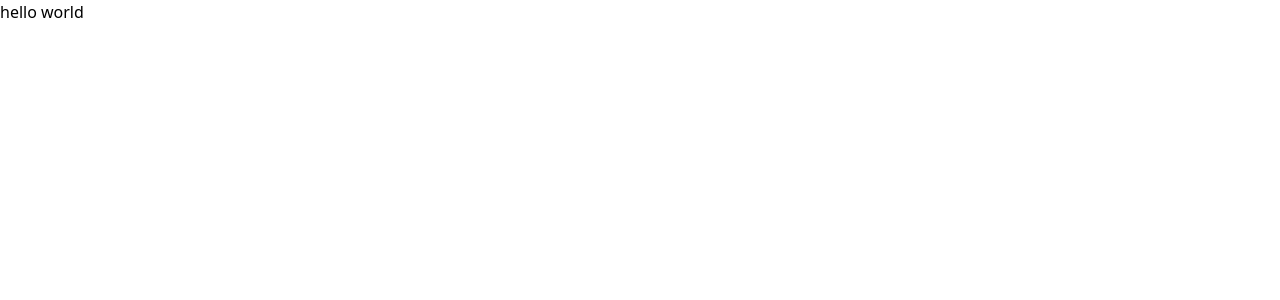
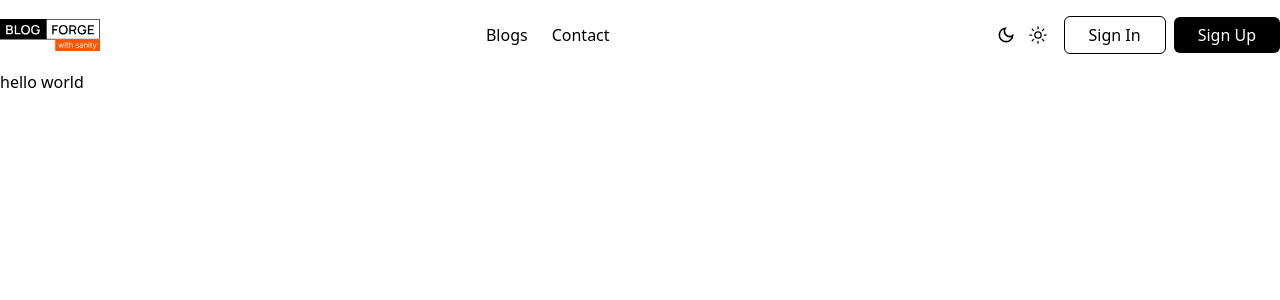
Before and after one commit to Ahmed-Hossam1/blog-app-, a Next.js app: page / in a window 1280 px wide. Shown: the top 300 px of the page. Built offline with nearby package versions, Linux system fonts and the light colour scheme.

Commit message:
start making navbar

```diff
--- a/package.json
+++ b/package.json
@@ -11,7 +11,8 @@
   "dependencies": {
     "next": "16.1.1",
     "react": "19.2.3",
-    "react-dom": "19.2.3"
+    "react-dom": "19.2.3",
+    "react-icons": "^5.5.0"
   },
   "devDependencies": {
     "@tailwindcss/postcss": "^4",
--- a/src/app/layout.tsx
+++ b/src/app/layout.tsx
@@ -28,6 +28,7 @@ export default function RootLayout({
       <body
         className={`${geistSans.variable} } ${geistMono.variable} antialiased`}
       >
+        <Navbar />
         {children}
       </body>
     </html>
--- a/src/app/page.tsx
+++ b/src/app/page.tsx
@@ -1,3 +1,5 @@
+import Button from "@/components/Button";
+
 export default async function Home() {
-  return <div>hello world </div>;
+  return <div>hello world  </div>;
 }
--- /dev/null
+++ b/src/components/Button.tsx
@@ -0,0 +1,24 @@
+import { ButtonHTMLAttributes, ReactNode } from "react";
+
+interface ButtonProps extends ButtonHTMLAttributes<HTMLButtonElement> {
+  className?: string;
+  children: ReactNode;
+  bgColor?: string;
+}
+const Button = ({
+  className,
+  children,
+  bgColor = "none",
+  ...res
+}: ButtonProps) => {
+  return (
+    <button
+      className={`rounded-md  cursor-pointer  ${className}  ${bgColor} `}
+      {...res}
+    >
+      {children}
+    </button>
+  );
+};
+
+export default Button;
--- a/src/components/Navbar.tsx
+++ b/src/components/Navbar.tsx
@@ -1,51 +1,60 @@
 import Image from "next/image";
 import Link from "next/link";
+import { IoSunnyOutline } from "react-icons/io5";
+import { MdOutlineDarkMode } from "react-icons/md";
+import { CiSearch } from "react-icons/ci";
+import { FaBarsStaggered } from "react-icons/fa6";
+import Button from "./Button";
+
 const Navbar = () => {
+  const links = ["blogs", "contact"];
+
   return (
-    <nav className="bg-gray-200  w-full z-20 top-0 start-0 border-b border-default">
-      <div className="max-w-7xl flex flex-wrap items-center justify-between mx-auto p-4">
-        <Link
-          href={"/"}
-          className="flex items-center space-x-3 rtl:space-x-reverse"
-        >
-          <Image
-            src="https://flowbite.com/docs/images/logo.svg"
-            alt="Flowbite Logo"
-            width={30}
-            height={30}
-          />
-          <span className="self-center text-xl text-heading font-semibold whitespace-nowrap">
-            Flowbite
-          </span>
+    <nav className="py-4">
+      <div className="container mx-auto flex items-center justify-between">
+        {/* Logo */}
+        <Link href="/" className="flex items-center">
+          <Image src="/logo.svg" width={100} height={100} alt="logo" />
         </Link>
-        <button
-          data-collapse-toggle="navbar-default"
-          type="button"
-          className="inline-flex items-center p-2 w-10 h-10 justify-center text-sm text-body rounded-base md:hidden hover:bg-neutral-secondary-soft hover:text-heading focus:outline-none focus:ring-2 focus:ring-neutral-tertiary"
-          aria-controls="navbar-default"
-          aria-expanded="false"
-        >
-          <span className="sr-only">Open main menu</span>
-        </button>
-        <div className="hidden w-full md:block md:w-auto" id="navbar-default">
-          <ul className="font-medium flex flex-col p-4 md:p-0 mt-4 border border-default rounded-base bg-neutral-secondary-soft md:flex-row md:space-x-8 rtl:space-x-reverse md:mt-0 md:border-0 md:bg-neutral-primary">
-            <li>
-              <Link
-                href="/aboutMe"
-                className="block py-2 px-3 text-heading rounded hover:bg-neutral-tertiary md:hover:bg-transparent md:border-0 md:hover:text-fg-brand md:p-0 md:dark:hover:bg-transparent"
-              >
-                About me{" "}
-              </Link>
+
+        {/* Desktop Links */}
+        <ul className="hidden lg:flex items-center gap-6 capitalize">
+          {links.map((link,index) => (
+            <li
+              key={index}
+              className="cursor-pointer transition hover:text-blue-400"
+            >
+              {link}
             </li>
-            <li>
-              <Link
-                href="/blogs"
-                className="block py-2 px-3 text-heading rounded hover:bg-neutral-tertiary md:hover:bg-transparent md:border-0 md:hover:text-fg-brand md:p-0 md:dark:hover:bg-transparent"
-              >
-                Blogs
-              </Link>
-            </li>
-          </ul>
+          ))}
+        </ul>
+
+        {/* Right Actions */}
+        <div className="flex items-center gap-4">
+          {/* Theme Toggle  */}
+          <div className="hidden lg:flex items-center gap-3 text-xl">
+            <MdOutlineDarkMode className="cursor-pointer" />
+            <IoSunnyOutline className="cursor-pointer" />
+          </div>
+
+          {/* Search + Menu  */}
+          <div className="flex items-center gap-4 text-xl lg:hidden">
+            <CiSearch className="cursor-pointer" />
+            <FaBarsStaggered className="cursor-pointer" />
+          </div>
+
+          {/* Auth Buttons  */}
+          <div className="hidden lg:flex items-center gap-2">
+            <Button className="capitalize border px-6 py-1.5 transition hover:bg-black hover:text-white">
+              sign in
+            </Button>
+            <Button
+              bgColor="bg-black"
+              className="capitalize px-6 py-1.5 font-medium text-white"
+            >
+              sign up
+            </Button>
+          </div>
         </div>
       </div>
     </nav>
```
Also changed, not shown: public/logo.svg (added), 1 other file (tests, documents, lock files or other folders).
